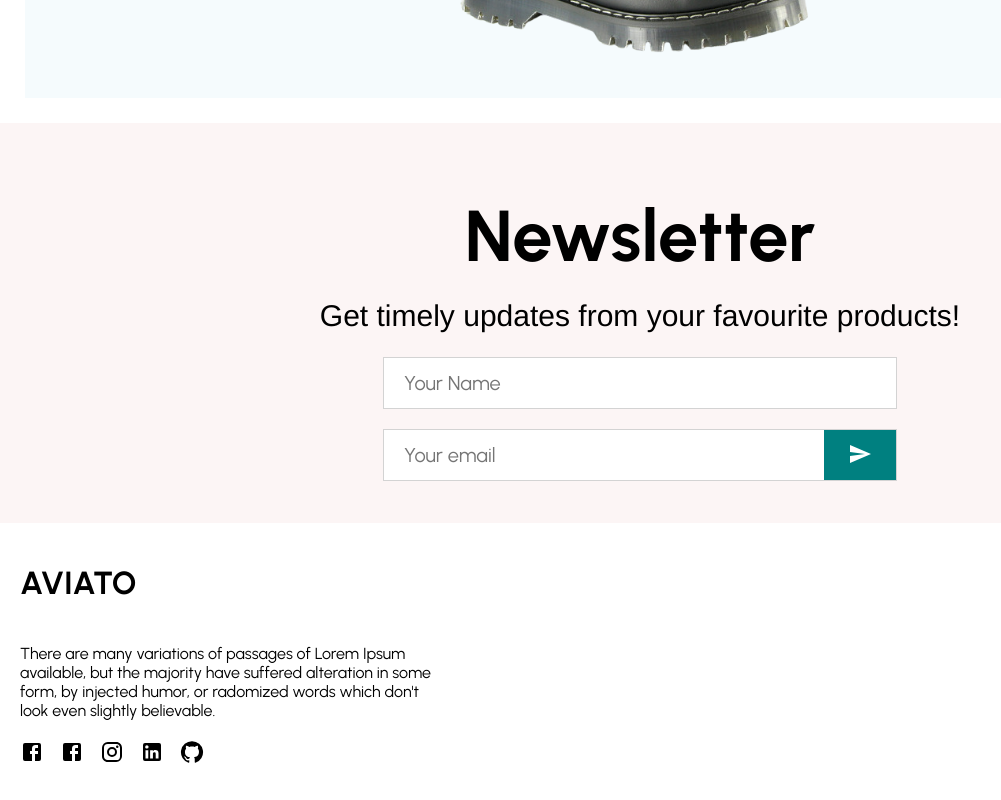
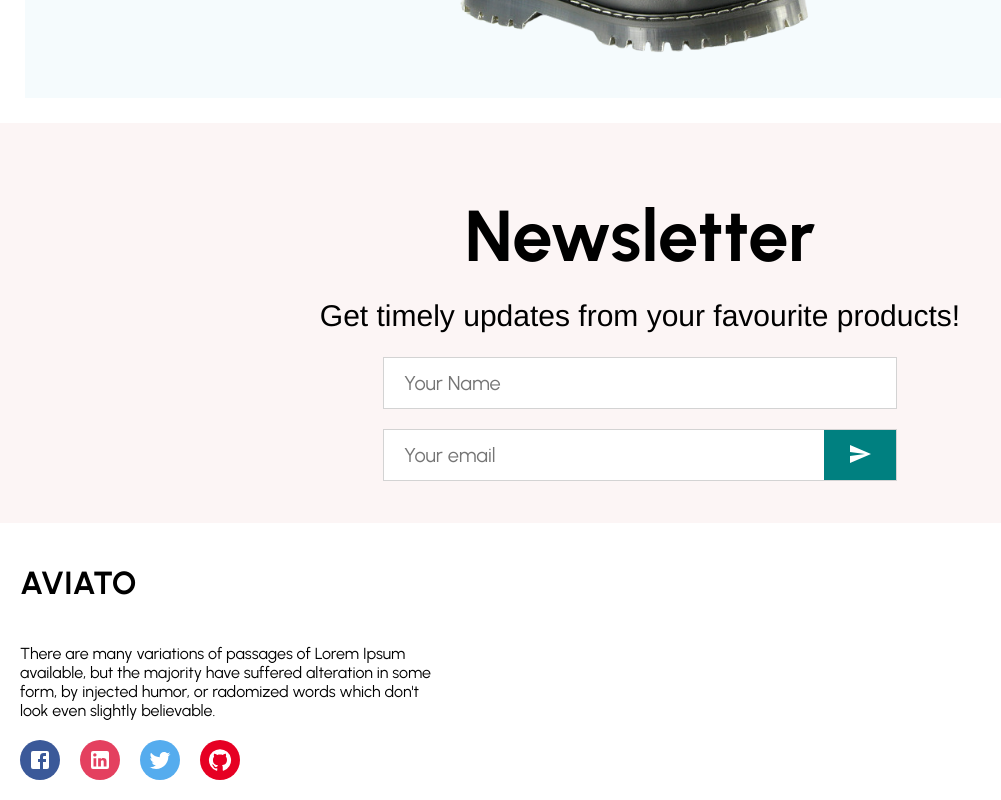
Before and after one commit to Siddharth1006/ECommApp, a React (Create React App) app: page / in a window 1280 px wide. Shown: the part 2898-3698 px from the top of the page, without its empty margins (0-1001 px from the left). Built offline with nearby package versions, Linux system fonts and the light colour scheme.

Commit message:
Styling my Social Icons

```diff
--- a/src/components/Footer.jsx
+++ b/src/components/Footer.jsx
@@ -1,6 +1,6 @@
 import React from 'react'
 import styled from 'styled-components'
-import { Facebook, GitHub, Instagram, LinkedIn } from '@mui/icons-material';
+import { Facebook, GitHub, LinkedIn, Twitter } from '@mui/icons-material';
 
 const Container = styled.div`
     display: flex;
@@ -26,7 +26,12 @@ const SocialIcon = styled.div`
     width: 40px;
     height: 40px;
     border-radius: 50%;
-    /* color: white;   */
+    color: white;
+    background-color: #${(props) => props.color};
+    display: flex;
+    align-items: center;
+    justify-content: center;
+    margin-right: 20px;
 `;
 
 
@@ -48,19 +53,19 @@ const Footer = () => {
                     alteration in some form, by injected humor, or radomized words which don't look even slightly believable.
                 </Description>
                 <SocialContainer>
-                    <SocialIcon>
-                        <Facebook />
-                    </SocialIcon >
-                    <SocialIcon>
+                    <SocialIcon color="3B5999">
                         <Facebook />
                     </SocialIcon>
-                    <SocialIcon>
-                        <Instagram />
-                    </SocialIcon>
-                    <SocialIcon>
+
+                    <SocialIcon color="E4405F">
                         <LinkedIn />
                     </SocialIcon>
-                    <SocialIcon>
+
+                    <SocialIcon color="55ACEE">
+                        <Twitter />
+                    </SocialIcon>
+
+                    <SocialIcon color="E60023">
                         <GitHub />
                     </SocialIcon>
                 </SocialContainer>
```
Also changed, not shown: output/Reference24.png (added).
